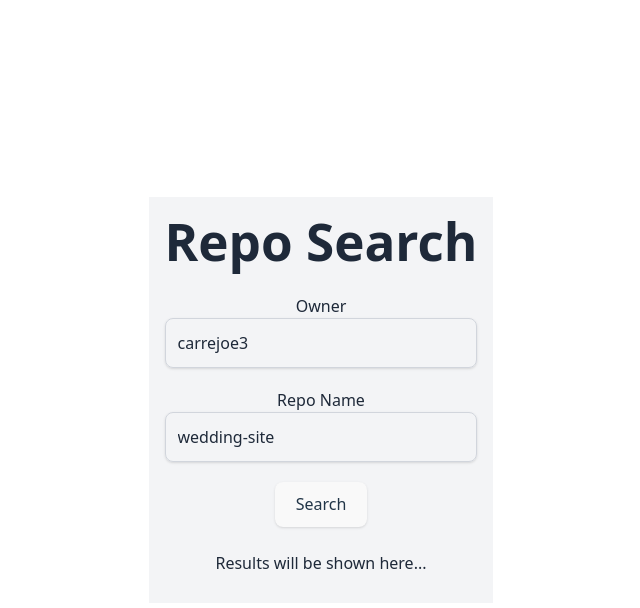
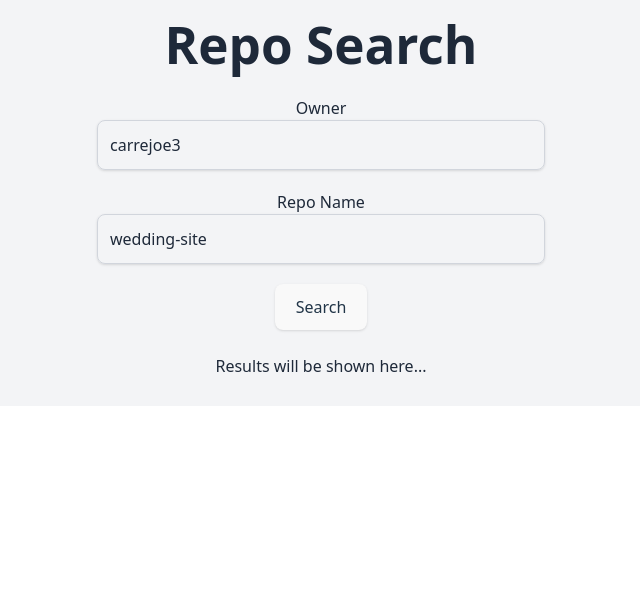
Before and after one commit to carrejoe3/repo-dashboard, a React (Vite) app in the folder client/: page / in a window 1280 px wide. Shown: the top 608 px of the page, without its empty margins (319-959 px from the left). Built offline with nearby package versions, Linux system fonts and the light colour scheme.

Commit message:
Update App.css

```diff
--- a/client/src/App.css
+++ b/client/src/App.css
@@ -1,8 +1,8 @@
 @import "tailwindcss";
 
 #root {
-  max-width: 1280px;
+  width: 100vw;
+  height: 100vh;
   margin: 0 auto;
-  padding: 2rem;
   text-align: center;
 }
```
